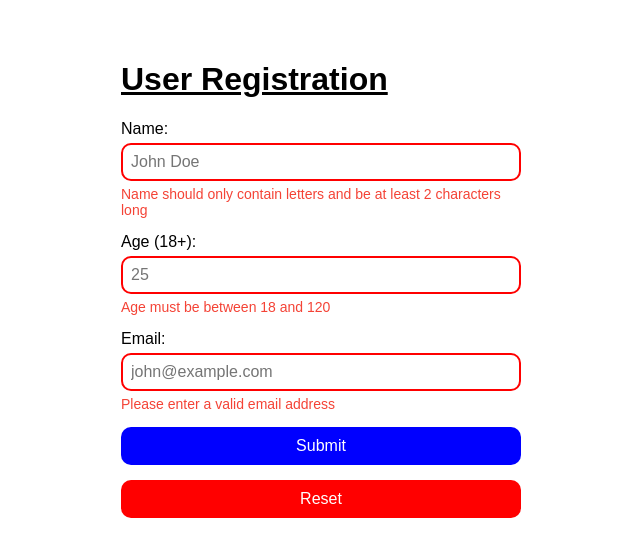
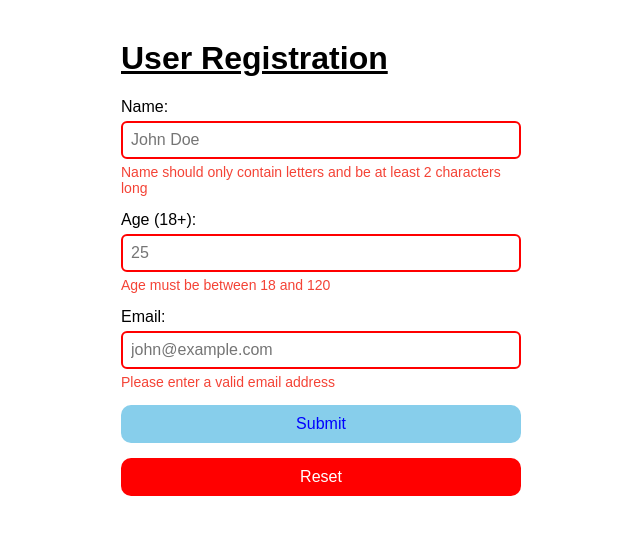
Before and after one commit to cu-fs1/1a, a plain HTML site: page index.html in a window 1280 px wide. Shown: the whole page, without its empty margins (319-959 px from the left). Drawn offline with Linux system fonts and the light colour scheme.

Commit message:
change index html to have styles

```diff
--- a/index.html
+++ b/index.html
@@ -4,15 +4,20 @@
     <meta charset="UTF-8" />
     <meta name="viewport" content="width=device-width, initial-scale=1.0" />
     <title>Simple Form</title>
-    <link rel="icon" type="image/svg+xml" href="favicon.svg" />
+
     <link rel="stylesheet" href="styles.css" />
+
+    <style>
+      input {
+        border-radius: 6px; /* overrides external 10px */
+      }
+    </style>
   </head>
+
   <body>
-    <main>
-      <h1>User Registration</h1>
+    <h1 style="margin-top: 0">User Registration</h1>
 
     <form action="#">
-        <!-- Name: Pattern ensures only letters and spaces are used -->
       <div class="input-group">
         <label for="name">Name:</label>
         <input
@@ -23,13 +28,11 @@
           pattern="[A-Za-z ]{2,50}"
           required
         />
-          <span class="error-message" data-error="name"
-            >Name should only contain letters and be at least 2 characters
-            long</span
-          >
+        <span class="error-message" data-error="name">
+          Name should only contain letters and be at least 2 characters long
+        </span>
       </div>
 
-        <!-- Age: Number type with min/max limits -->
       <div class="input-group">
         <label for="age">Age (18+):</label>
         <input
@@ -41,12 +44,11 @@
           max="120"
           required
         />
-          <span class="error-message" data-error="age"
-            >Age must be between 18 and 120</span
-          >
+        <span class="error-message" data-error="age">
+          Age must be between 18 and 120
+        </span>
       </div>
 
-        <!-- Email: Browser checks for @ symbol automatically -->
       <div class="input-group">
         <label for="email">Email:</label>
         <input
@@ -56,14 +58,19 @@
           placeholder="john@example.com"
           required
         />
-          <span class="error-message" data-error="email"
-            >Please enter a valid email address</span
-          >
+        <span class="error-message" data-error="email">
+          Please enter a valid email address
+        </span>
       </div>
 
-        <button type="submit" class="btn">Submit</button>
+      <button
+        type="submit"
+        class="btn"
+        style="background: skyblue; color: blue"
+      >
+        Submit
+      </button>
       <button type="reset" class="btn">Reset</button>
     </form>
-    </main>
   </body>
 </html>
```
Lines whose indentation alone changed are shown as unchanged.
